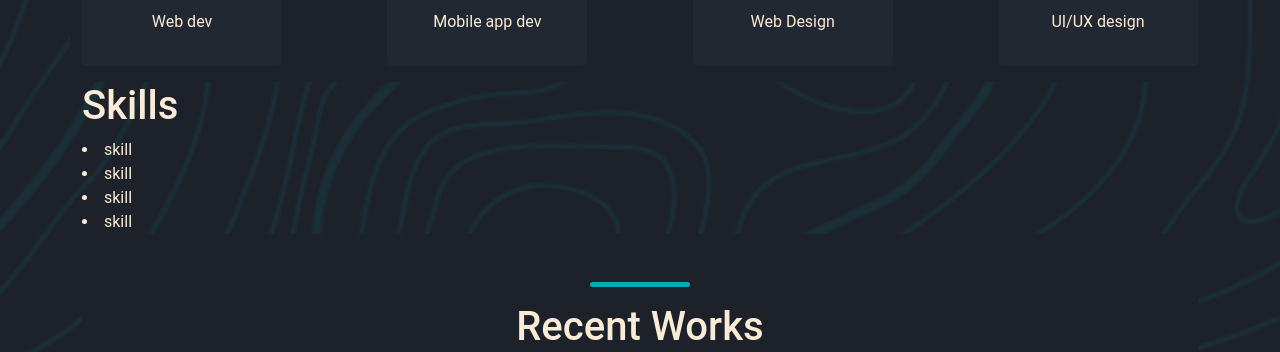
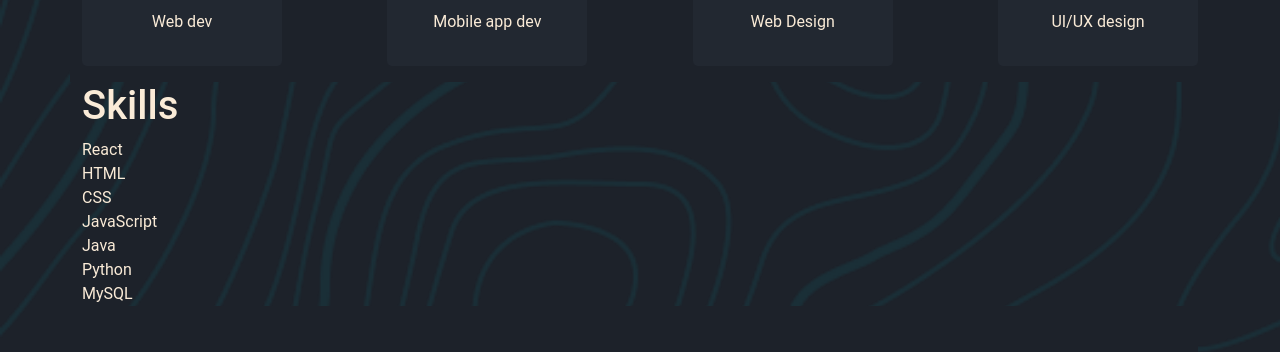
Before and after one commit to jkimkim/portfolio-website, a React (Create React App) app in the folder my-portfolio/: page / in a window 1280 px wide. Shown: the part 1160-1512 px from the top of the page. Built offline with nearby package versions, Linux system fonts and the light colour scheme.

Commit message:
Update myWorks.jsx

```diff
--- a/my-portfolio/src/components/myWorks.jsx
+++ b/my-portfolio/src/components/myWorks.jsx
@@ -42,12 +42,60 @@ class MyWorks extends Component {
                             </div>
                         </div>
                     </div>
+                    <div className="side-rec">
+                        <div className="inner-rec"></div>
+                    </div>
                     <div className="skills">
                         <h1>Skills</h1>
-                        <li className='skill-1'>skill</li>
-                        <li className='skill-2'>skill</li>
-                        <li className='skill-3'>skill</li>
-                        <li className='skill-4'>skill</li>
+                        <div className="skills-bar">
+                            <div className="bar">
+                                <div className="info">
+                                    <span>React</span>
+                                </div>
+                            </div>
+                        </div>
+                        <div className="skills-bar">
+                            <div className="bar">
+                                <div className="info">
+                                    <span>HTML</span>
+                                </div>
+                            </div>
+                        </div>
+                        <div className="skills-bar">
+                            <div className="bar">
+                                <div className="info">
+                                    <span>CSS</span>
+                                </div>
+                            </div>
+                        </div>
+                        <div className="skills-bar">
+                            <div className="bar">
+                                <div className="info">
+                                    <span>JavaScript</span>
+                                </div>
+                            </div>
+                        </div>
+                        <div className="skills-bar">
+                            <div className="bar">
+                                <div className="info">
+                                    <span>Java</span>
+                                </div>
+                            </div>
+                        </div>
+                        <div className="skills-bar">
+                            <div className="bar">
+                                <div className="info">
+                                    <span>Python</span>
+                                </div>
+                            </div>
+                        </div>
+                        <div className="skills-bar">
+                            <div className="bar">
+                                <div className="info">
+                                    <span>MySQL</span>
+                                </div>
+                            </div>
+                        </div>
                         </div>
                 </div>
             </React.Fragment>
```
